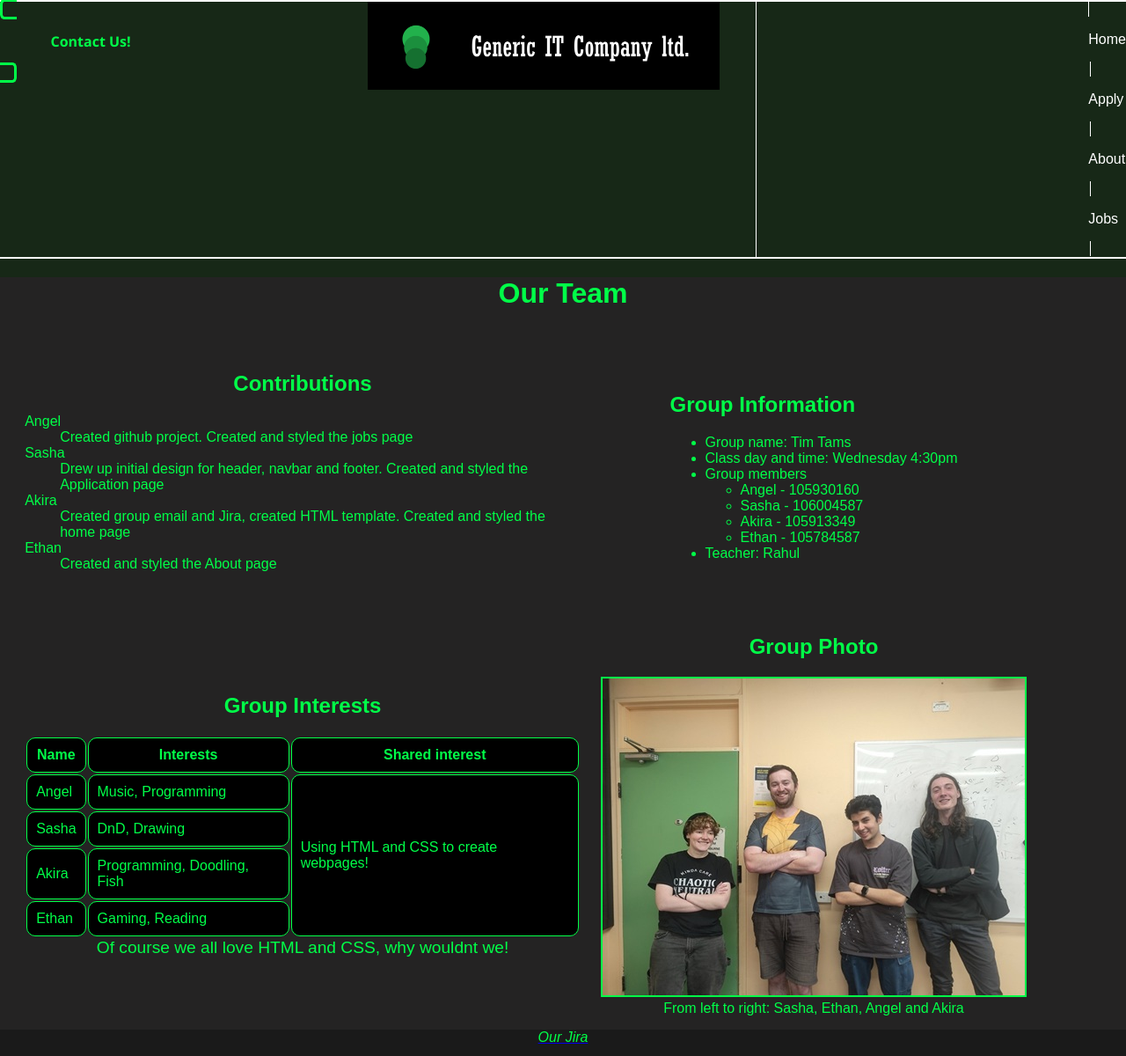
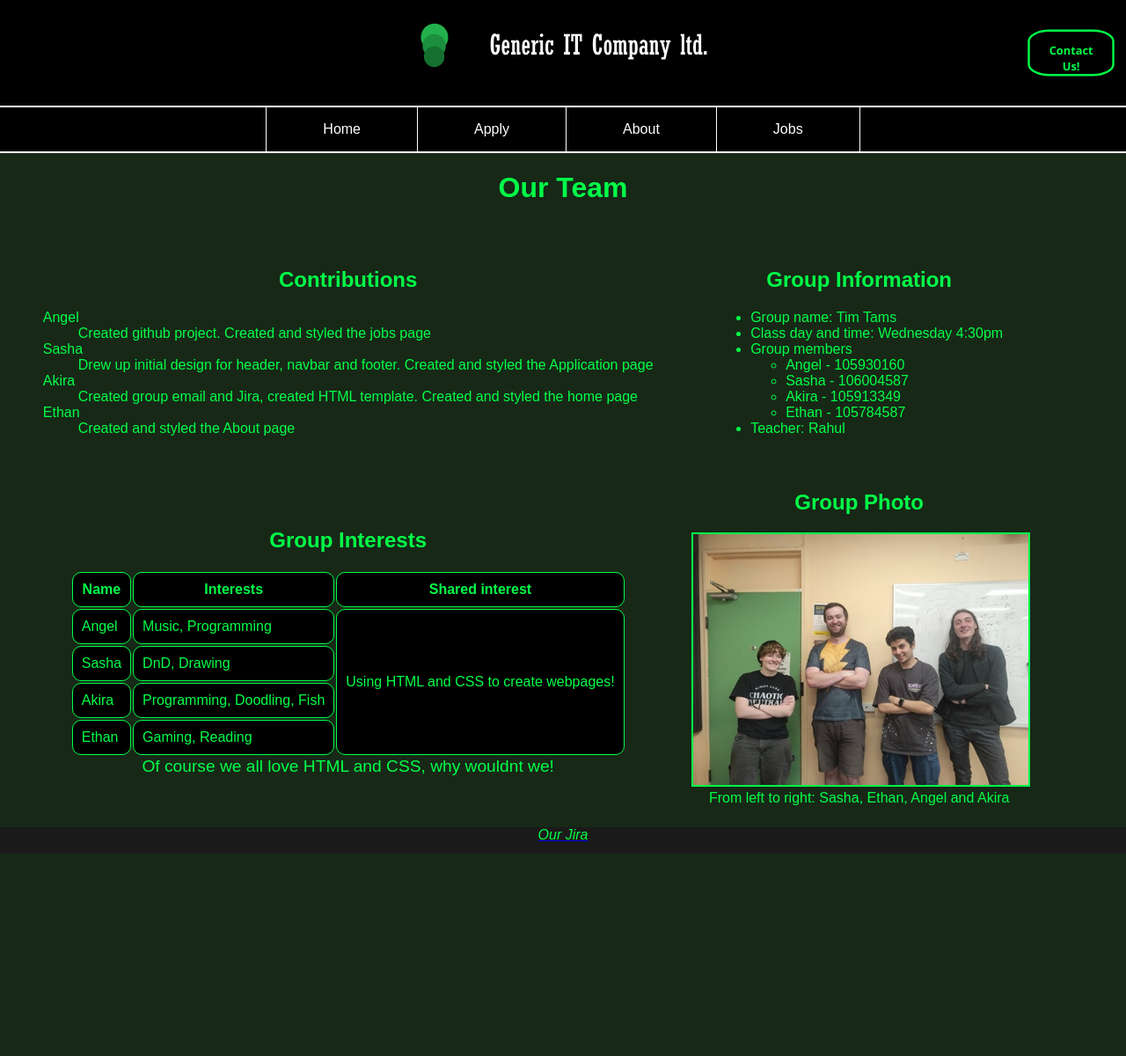
Before and after one commit to 105930160/tim_tam_project, a PHP site: page /about.html in a window 1280 px wide. Shown: the whole page at 88% size. After the commit the page ends 970 px from the top, so only its background shows below. Run offline with PHP 8.4, Linux system fonts and the light colour scheme.

Commit message:
Ethan fixing merge issues

```diff
--- a/about.html
+++ b/about.html
@@ -13,32 +13,31 @@
 </head>
 
 <body>
-    <nav>
+    <header>
+        <!--nav is seperated into top and bottom in order to more easily deal with everything-->
         <div id="navtop">
+            <!--likewise, navtop is seperated into two seperate divs-->
             <div id="navtopmiddle">
                 <a href="index.html"><img id="logo" src="Images/GenericITCompanyLogo.png" alt="Generic IT Company Logo"></a>
             </div>
-            <div id="navtopright">
+            <aside>
                 <a href="mailto:tamstim72@gmail.com" id="contactus"><p>Contact Us!</p></a>
-            </div>
+            </aside>
        </div>
-        <div id="navbottom">
+        <nav>
                 <a id="homebutton" href="index.html"><p>Home</p></a>
                 <a href="apply.html"><p>Apply</p></a>
                 <a href="about.html"><p>About</p></a>
                 <a href="jobs.html"><p>Jobs</p></a>
-        </div>
-    </nav>
-
-    <!-- <h1> and all <h2> have id tags, to style individually and not interfere with other pages when using shared CSS file-->
-    <!-- <main>, <div>, and elements potentially used on other pages have ID's with what it is + 'about', for styling CSS without conflicts and to know which page its from -->
+        </nav>
+    </header>
 
     <main class="aboutmain">
-        <h1 id="aboutheading">Our Team</h1>
+        <h1 id="aboutheading">Our Team</h1> <!-- descriptive id, easy to comprehend and avoids CSS conflicts with other <h1> elements from other pages -->
 
-        <div class="containerabout"> <!-- put all 4 'sections' inside a larger whole so that i can set up CSS grid layout - ID for styling without conflict with other <div> -->
-            <section id="contributions"> <!-- 4 main parts of the page, each in a section as it holds a related set of info + its heading -->
-                <h2 id="contheading">Contributions</h2>
+        <div class="containerabout"> <!-- put all 4 'sections' inside, so that i can set up CSS grid layout - ID for styling without conflict with any other <div> -->
+            <section id="contributions"> <!-- 4 main parts of the page, each in a section as it holds a related set of info + its heading, id used for easy styling of whole section -->
+                <h2 id="contributionsheading">Contributions</h2> <!-- descriptive id used for <h2> element for ease of understanding and avoiding CSS conflict with other <h2>-->
             <dl>
                 <dt>Angel</dt>
                 <dd>Created github project. Created and styled the jobs page</dd>
@@ -51,8 +50,8 @@
             </dl>
             </section>
 
-            <section id="groupinfo"> <!-- 4 main parts of the page, each in a section as it holds a related set of info + its heading -->
-                <h2>Group Information</h2>
+            <section id="groupinfo"> <!-- 4 main parts of the page, each in a section as it holds a related set of info + its heading, id used for easy styling of whole section -->
+                <h2 id="groupinfoheading">Group Information</h2> <!-- descriptive id used for <h2> element for ease of understanding and avoiding CSS conflict with other <h2>-->
             <ul>
                 <li>Group name: Tim Tams</li>
                 <li>Class day and time: Wednesday 4:30pm</li>
@@ -68,41 +67,41 @@
             </ul>
             </section>
 
-            <section id="tablesection"> <!-- 4 main parts of the page, each in a section as it holds a related set of info + its heading -->
-                <h2 id="inttableheading">Group Interests</h2>
-                <table id="inttable">
+            <section id="tablesection"> <!-- 4 main parts of the page, each in a section as it holds a related set of info + its heading, id used for easy styling of whole section -->
+                <h2 id="intereststableheading">Group Interests</h2> <!-- descriptive id used for <h2> element for ease of understanding and avoiding CSS conflict with other <h2>-->
+                <table id="intereststable">
                     <caption id="tablecap">Of course we all love HTML and CSS, why wouldnt we!</caption>
                     <thead>
                         <tr>
-                            <th class="tableheading">Name</th>
+                            <th class="tableheading">Name</th> <!-- class used as multiple elements of the table require same styling -->
                             <th class="tableheading">Interests</th>
                             <th class="tableheading">Shared interest</th> <!--Need to show off merged section of table, this gives good reason to-->
                         </tr>
                     </thead>
                     <tbody>
                         <tr>
-                            <td class="tablecell">Angel</td>
+                            <td class="tablecell">Angel</td> <!-- class used as multiple elements of the table require same styling -->
                             <td class="tablecell">Music, Programming</td>
                             <td class="tablecell" rowspan="4">Using HTML and CSS to create webpages!</td> <!--merge this into all 4 cells of final column-->
                         </tr>
                         <tr>
-                            <td class="tablecell">Sasha</td>
+                            <td class="tablecell">Sasha</td> <!-- class used as multiple elements of the table require same styling -->
                             <td class="tablecell">DnD, Drawing</td>
                         </tr>
                         <tr>
-                            <td class="tablecell">Akira</td>
+                            <td class="tablecell">Akira</td> <!-- class used as multiple elements of the table require same styling -->
                             <td class="tablecell">Programming, Doodling, Fish</td>
                         </tr>
                         <tr>
-                            <td class="tablecell">Ethan</td>
+                            <td class="tablecell">Ethan</td> <!-- class used as multiple elements of the table require same styling -->
                             <td class="tablecell">Gaming, Reading</td>
                         </tr>
                     </tbody>
                 </table>
             </section>
 
-            <section id="figsec"> <!-- 4 main parts of the page, each in a section as it holds a related set of info + its heading -->
-                <h2>Group Photo</h2>
+            <section id="figsec"> <!-- 4 main parts of the page, each in a section as it holds a related set of info + its heading, id used for easy styling of whole section -->
+                <h2 id="groupphotoheading">Group Photo</h2> <!-- descriptive id used for <h2> element for ease of understanding and avoiding CSS conflict with other <h2>-->
                 <figure>
                     <img id="grouppic" src="images/Group_photo.jpg" alt="Group photo with all 4 members">
                     <figcaption id="figcapabout">From left to right: Sasha, Ethan, Angel and Akira</figcaption>
--- a/styles/styles.css
+++ b/styles/styles.css
@@ -2,159 +2,6 @@
 filename: styles.css
 */
 
-/* sets up font and color for whole page */
-.aboutmain {
-    background-color: rgb(36, 35, 35);
-    font-family: sans-serif;
-    color: #00ff48;
-}
-/* ID used for the <h1> of the about page */
-#aboutheading {
-    text-align: center;
-    color: #00ff48;
-}
-
-/* used for making a CSS grid containing the 4 main parts of the page, sets up size of each row and column using fraction measurement */
-.containerabout {
-    display: grid;
-    grid-template-columns: 2fr 1fr;
-    grid-template-rows: 2fr 3fr;
-    gap: 10px;
-    justify-items: stretch;
-    align-items: stretch;
-    justify-content: start;
-    align-content: start;
-    grid-auto-flow: row;
-    width: 90%;
-    margin: 0%;
-    padding: 15px;
-}
-/* id for <h2> of group information section */
-#groupinfoheading {
-    text-align: center;
-}
-
-/* id for group photo section <h2 element */
-#groupphotoheading {
-    text-align: center;
-}
-
-/* id for the <section> containing the group photo and accompanying elements */
-#groupinfo {
-    grid-column: auto;
-    grid-row: auto;
-    justify-self: center;
-    align-self: auto;
-    grid-area: auto;
-    order: 0;
-    /*background-color: #000000;*/
-    color: #00ff48;
-    border-radius: 15px;
-    padding: 2%;
-    margin: auto;
-}
-/* media query used to allow the container to adjust size based on smaller screens */
-/* this section of code is from the week 5 lessons on canvas */
-@media only screen and (max-width: 768px) {
-    .containerabout {
-        width: 100%;
-        padding: 10px;
-    }
-}
-
-/* id for the <section> that is group information */
-#figsec {
-    grid-column: auto;
-    grid-row: auto;
-    justify-self: center;
-    align-self: auto;
-    grid-area: auto;
-    order: 0;
-    /*background-color: #000000;*/
-    color: #00ff48;
-    text-align: center;
-    border-radius: 15px;
-    float: right;
-}
-
-#figcapabout {
-    color: #00ff48;
-    text-align: center;
-}
-
-#grouppic {
-    border: solid 2px #00ff48;
-}
-
-#contheading {
-    text-align: center;
-}
-
-#contributions {
-    grid-column: auto;
-    grid-row: auto;
-    justify-self: center;
-    align-self: auto;
-    grid-area: auto;
-    order: 0;
-    /*background-color: #000000;*/
-    color: #00ff48;
-    border-radius: 15px;
-    padding: 2%;
-    margin: auto%;
-}
-
-#tablesection {
-    grid-column: auto;
-    grid-row: auto;
-    justify-self: center;
-    align-self: center;
-    grid-area: auto;
-    order: 0;
-    /*background-color: #000000;*/
-    color: #00ff48;
-    caption-side: bottom;
-    border-radius: 15px;
-    padding: 2%;
-    margin: auto;
-}
-
-#inttableheading {
-    text-align: center;
-    font-family: sans-serif;
-    color: #00ff48;
-}
-
-#tablecap {
-    font-size: larger;
-}
-
-/* class is used here for styling as there are multiple of the same things i want styled */
-.tableheading {
-    border: 1px solid;
-    border-radius: 10px;
-    font-weight: bold;
-    padding: 10px;
-    background-color: #000000;
-}
-
-.tableheading:hover {
-    background-color: #00ff48;
-    color: #000000;
-}
-
-/* class is used here for styling as there are multiple of the same things i want styled */
-.tablecell {
-    background-color: #000000;
-    border: 1px solid;
-    border-radius: 10px;
-    padding: 10px;
-}
-
-.tablecell:hover {
-    background-color: #00ff48;
-    color: #000000;
-}
 =======
 authors: Ethan Roden, Angel Parra, Sasha Panisset , Akira Ellis
 created: 26/03/25
@@ -597,3 +444,162 @@ figure
     text-shadow: 4px 4px 1px rgb(0, 3, 1);
 
 }
+
+/*-------------------------------------------------------------------------------------------------------------------------------------------*/
+/*about.html CSS*/
+
+/* ID used for the <h1> of the about page */
+#aboutheading {
+    text-align: center;
+    color: #00ff48;
+}
+
+/* used for making a CSS grid containing the 4 main parts of the page, sets up size of each row and column using fraction measurement */
+.containerabout {
+    display: grid;
+    grid-template-columns: 2fr 1fr;
+    grid-template-rows: 2fr 3fr;
+    gap: 10px;
+    justify-items: stretch;
+    align-items: stretch;
+    justify-content: start;
+    align-content: start;
+    grid-auto-flow: row;
+    width: 90%;
+    margin: 0%;
+    padding: 15px;
+}
+
+/* media query used to allow the container to adjust size based on smaller screens */
+/* this section of code is from the week 5 lessons on canvas */
+@media only screen and (max-width: 768px) {
+    .container {
+        width: 100%;
+        padding: 10px;
+    }
+}
+
+/* id for the <section> that is group information */
+#groupinfo {
+    grid-column: auto;
+    grid-row: auto;
+    justify-self: center;
+    align-self: auto;
+    grid-area: auto;
+    order: 0;
+    color: #00ff48;
+    border-radius: 15px;
+    padding: 2%;
+    margin: auto;
+}
+
+/* id for <h2> of group information section */
+#groupinfoheading {
+    text-align: center;
+}
+
+/* id for group photo section <h2 element */
+#groupphotoheading {
+    text-align: center;
+}
+
+/* id for the <section> containing the group photo and accompanying elements */
+#figsec {
+    grid-column: auto;
+    grid-row: auto;
+    justify-self: center;
+    align-self: auto;
+    grid-area: auto;
+    order: 0;
+    color: #00ff48;
+    text-align: center;
+    border-radius: 15px;
+    float: right;
+}
+
+/* styling the figure caption in the figure section*/
+#figcapabout {
+    color: #00ff48;
+    text-align: center;
+}
+
+/* styling the <img> in the group photo section */
+#grouppic {
+    border: solid 2px #00ff48;
+    max-width: 100%;
+    height: auto;
+}
+
+/* id for <h2> of contributions section*/
+#contributionsheading {
+    text-align: center;
+}
+
+/* id for the <section> that is about the group contributions */
+#contributions {
+    grid-column: auto;
+    grid-row: auto;
+    justify-self: center;
+    align-self: auto;
+    grid-area: auto;
+    order: 0;
+    color: #00ff48;
+    border-radius: 15px;
+    padding: 2%;
+    margin: auto;
+}
+
+/* id for the table <section> on about page */
+#tablesection {
+    grid-column: auto;
+    grid-row: auto;
+    justify-self: center;
+    align-self: center;
+    grid-area: auto;
+    order: 0;
+    color: #00ff48;
+    caption-side: bottom;
+    border-radius: 15px;
+    padding: 2%;
+    margin: auto;
+}
+
+/* id used for interest table <h2> element */
+#intereststableheading {
+    text-align: center;
+    color: #00ff48;
+}
+
+/* id for caption of the table */
+#tablecap {
+    font-size: larger;
+}
+
+/* class is used here for styling as there are multiple of the same thing to be styled */
+.tableheading {
+    border: 1px solid;
+    border-radius: 10px;
+    font-weight: bold;
+    padding: 10px;
+    background-color: #000000;
+}
+
+/* class used to stlye multiple of the same thing */
+.tableheading:hover {
+    background-color: #00ff48;
+    color: #000000;
+}
+
+/* class is used here for styling as there are multiple of the same thing to be styled */
+.tablecell {
+    background-color: #000000;
+    border: 1px solid;
+    border-radius: 10px;
+    padding: 10px;
+}
+
+/* class used to stlye multiple of the same thing */
+.tablecell:hover {
+    background-color: #00ff48;
+    color: #000000;
+}
```
